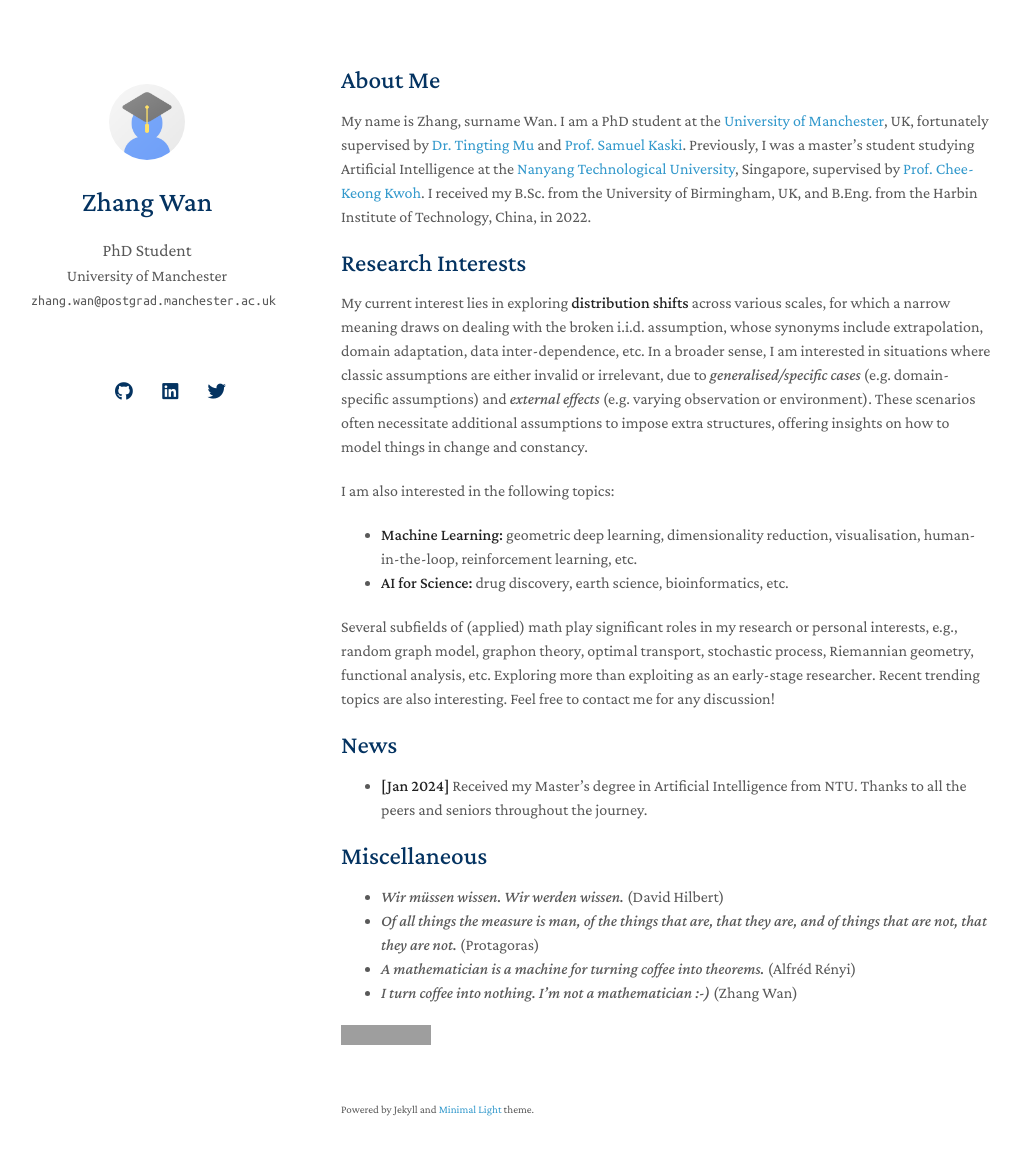
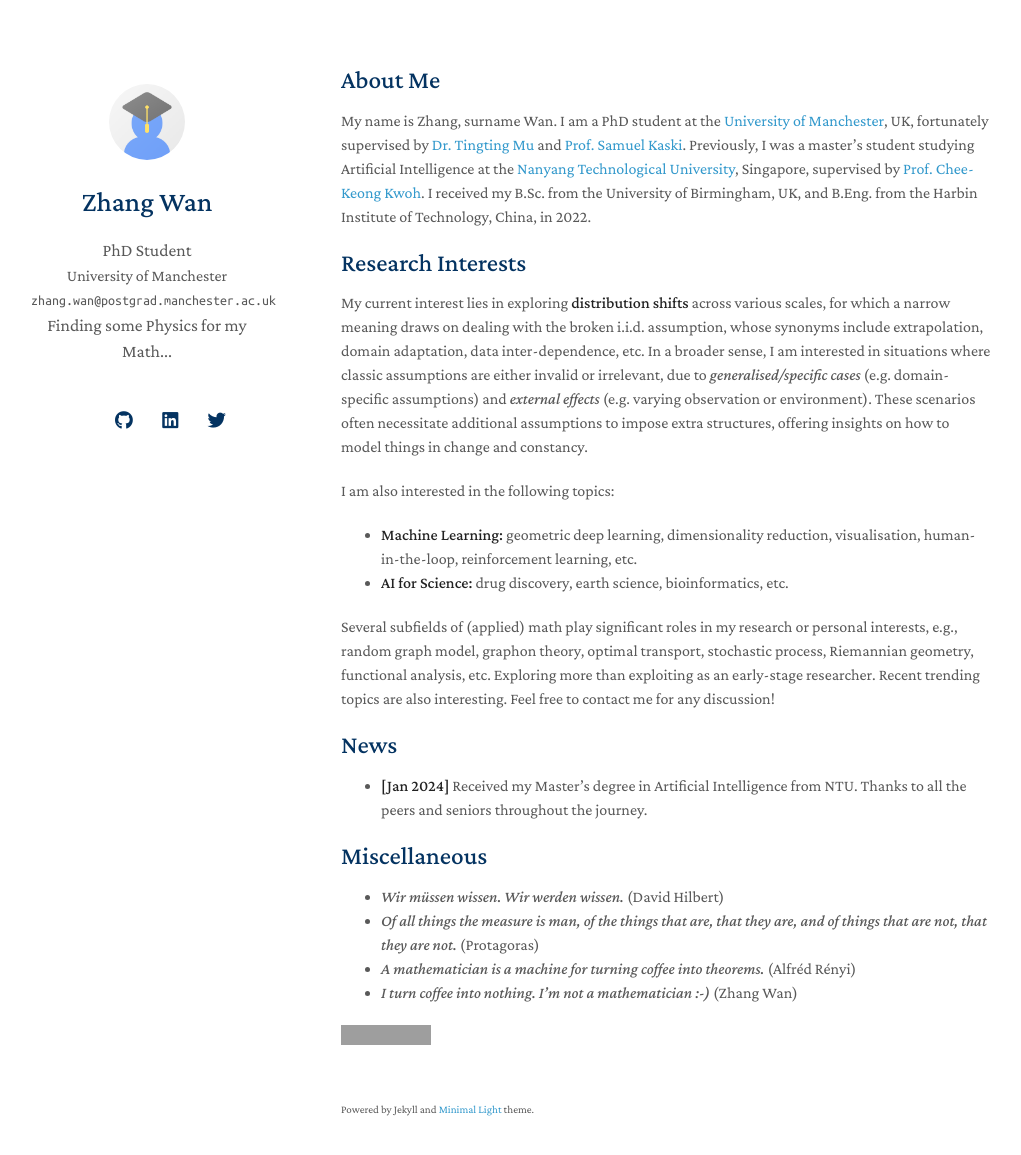
Before and after one commit to ZhangWan-byte/ZhangWan-byte.github.io, a Jekyll site: the page built from index.md, in a window 1280 px wide and 1190 px high. Shown: the top 1155 px of the window, without its empty margins (129-1150 px from the left). Built offline with Jekyll 4.4.1, drawn with Linux system fonts in a browser that asks for light colours; nearby versions of some CDN libraries; a style sheet for code colours, icons or effects is not loaded; our own code applies the rules of GitHub Pages for plain Markdown files; grey boxes are pictures that could not be loaded.

Commit message:
Add motto to _config.yml
Added a motto to the configuration file.

```diff
--- a/_config.yml
+++ b/_config.yml
@@ -3,6 +3,7 @@ title: Zhang Wan
 position: PhD Student
 affiliation: University of Manchester
 email: zhang.wan@postgrad.manchester.ac.uk
+motto: Finding some Physics for my Math...
 
 # Search Engine Optimization (SEO)
 # The following information is used to improve the website traffic from search engines, e.g., Google.
```
